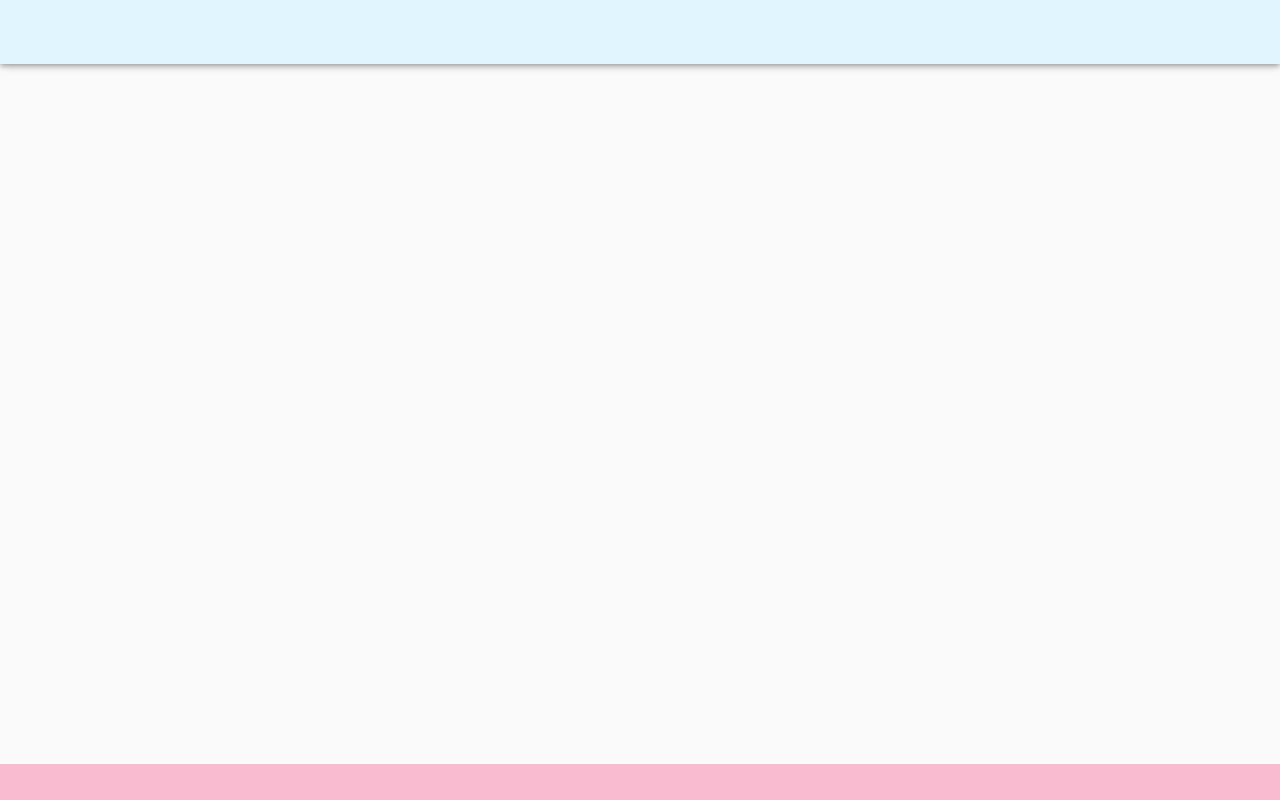
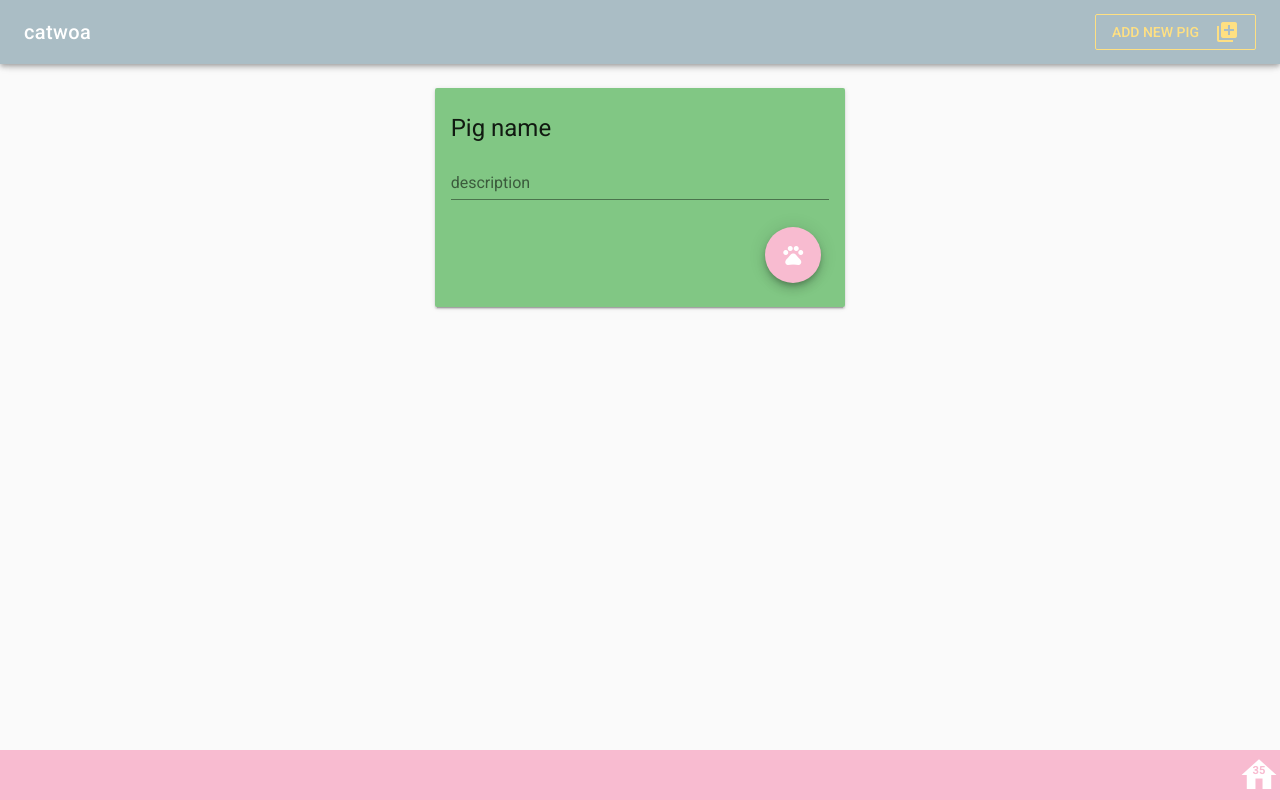
Before and after one commit to tessaSAC/catwoa, a Vue app: page / in a window 1280 px wide. Built offline with nearby package versions, Linux system fonts and the light colour scheme.

Commit message:
adds finished templates and pig names, eslint array-element-newline rule

```diff
--- a/src/App.vue
+++ b/src/App.vue
@@ -1,22 +1,124 @@
 <template>
 <v-app>
-  <v-toolbar app color="primary"></v-toolbar>
+
+  <v-toolbar app color="primary darken-2" dark>
+    <v-toolbar-title>catwoa</v-toolbar-title>
+    <v-spacer />
+    <v-btn outline color="warning">
+      add new pig <v-icon right>library_add</v-icon>
+    </v-btn>
+  </v-toolbar>
+
   <v-content>
-    <v-container fluid>
-      <VPig />
+    <v-container
+      fluid
+      align-content-space-around
+    >
+      <SinglePig />
     </v-container>
   </v-content>
-  <v-footer app color="secondary"></v-footer>
+
+  <v-footer app color="secondary" height="50">
+    <div class="counter">
+      <p class="count secondary--text">35</p>
+      <v-icon class="icon" color="white">home</v-icon>
+    </div>
+  </v-footer>
+
 </v-app>
 </template>
 
 <script>
-import VPig from './components/VPig.vue'
+import SinglePig from './components/SinglePig'
 
 export default {
   name: 'app',
+
   components: {
-    VPig,
+    SinglePig,
+  },
+
+  data() {
+    return {
+      currentPigs: [],
+
+      numAdopted: 0,
+
+      pigNames: [
+        'Fufbey',
+        'Spackles',
+        'After Pie',
+        'Dab',
+        'Pugger P',
+        'Snifket',
+        'Fuzzable',
+        'Fabsy',
+        'Dilrus',
+        'Gooper',
+        'Rockass',
+        'Bless',
+        'Hanger Dan',
+        'Nuzzy',
+        'Spockers',
+        'Mumkle',
+        'Splanky',
+        'Fubby',
+        'Dandan',
+        'Fleury White',
+        'Stargoon',
+        'Princess Pow',
+        'Popchop',
+        'Buzzberry',
+        'Me',
+        'Madly Mean',
+        'Pot',
+        'Mucky',
+        'Fusty',
+        'Fleshy',
+        'Trickles',
+        'Butty Brlomy',
+        'Moonyhen',
+        'Boooy',
+        'Bho8otteeddeeceul',
+      ],
+
+      selectedNames: [],
+    }
+  },
+
+  computed: {
+    availableNames() {
+      return this.shuffle(this.except(this.pigNames, this.selectedNames))
+    },
+  },
+
+  methods: {
+    addPig() {
+      if (!this.pigNames.length) return alert('outta names! <(○｀（●●）´○)>')
+      this.currentPigs.push({ name: this.pigNames.pop() })
+    },
+
+    except(original, unwanted) {
+      const set = new Set(unwanted)
+      return original.filter(v => !set.has(v))
+    },
+
+    shuffle(arr) {
+      let currentIndex = arr.length,
+        tempVal,
+        randomIdx
+
+      while (currentIndex) {
+        // Pick a remaining element...
+        randomIdx = Math.floor(Math.random() * currentIndex)
+        currentIndex -= 1
+        // And swap it with the current element.
+        tempVal = arr[currentIndex]
+        arr[currentIndex] = arr[randomIdx]
+        arr[randomIdx] = tempVal
+      }
+      return arr
+    },
   },
 }
 </script>
@@ -25,4 +127,27 @@ export default {
 #app {
   overflow: hidden;
 }
+
+.v-footer {
+  justify-content: flex-end;
+}
+
+.counter {
+  height: 100%;
+  display: flex;
+
+  .count {
+    position: relative;
+    float: left;
+    top: 0.9rem;
+    right: -50%;
+    font-weight: 900;
+    font-size: 0.8rem;
+  }
+
+  .icon {
+    color: white;
+    font-size: 3rem;
+  }
+}
 </style>
--- /dev/null
+++ b/src/components/PigButts.vue
@@ -0,0 +1,81 @@
+<template>
+<v-speed-dial
+  class="PigButts"
+  v-model="fab"
+  :top="top"
+  :bottom="bottom"
+  :right="right"
+  :left="left"
+  :direction="direction"
+  :open-on-hover="hover"
+  :transition="transition"
+>
+  <v-btn
+    slot="activator"
+    v-model="fab"
+    color="secondary"
+    dark
+    fab
+  >
+    <v-icon>pets</v-icon>
+    <v-icon>close</v-icon>
+  </v-btn>
+  <v-btn
+    fab
+    dark
+    small
+    color="warning"
+  >
+    <v-icon>edit</v-icon>
+  </v-btn>
+
+  <v-btn
+    fab
+    dark
+    small
+    color="success"
+  >
+    <v-icon>home</v-icon>
+  </v-btn>
+</v-speed-dial>
+</template>
+
+<script>
+export default {
+  data: () => ({
+    direction: 'left',
+    fab: false,
+    fling: false,
+    hover: false,
+    tabs: null,
+    top: false,
+    right: true,
+    bottom: true,
+    left: false,
+    transition: 'slide-y-reverse-transition',
+  }),
+
+  computed: {},
+
+  watch: {
+    top(val) {
+      this.bottom = !val
+    },
+    right(val) {
+      this.left = !val
+    },
+    bottom(val) {
+      this.top = !val
+    },
+    left(val) {
+      this.right = !val
+    },
+  },
+}
+</script>
+
+<style lang="scss" scoped>
+.v-btn.v-btn--floating {
+  margin-left: 0.5rem;
+}
+</style>
--- /dev/null
+++ b/src/components/SinglePig.vue
@@ -0,0 +1,52 @@
+<template>
+<v-flex xs12 sm4 offset-sm4>
+  <v-card class="SinglePig" color="accent">
+
+    <v-card-title primary-title>
+      <div class="headline">
+        Pig name
+      </div>
+      <v-text-field
+        label="description"
+      />
+    </v-card-title>
+
+    <v-card-actions>
+      <PigButts />
+    </v-card-actions>
+
+  </v-card>
+</v-flex>
+</template>
+
+<script>
+import PigButts from './PigButts'
+
+export default {
+  components: {
+    PigButts,
+  },
+}
+</script>
+
+
+<style lang="scss" scoped>
+.v-card__ {
+  &title {
+    flex-direction: column;
+    align-items: flex-start;
+  }
+
+  &actions {
+    justify-content: flex-end;
+  }
+}
+
+.headline {
+  margin-bottom: 0.5rem;
+}
+
+.v-text-field {
+  width: 100%;
+}
+</style>
--- a/src/components/VPig.vue
+++ /dev/null
@@ -1,2 +0,0 @@
-<template>
-</template>
--- a/src/main.js
+++ b/src/main.js
@@ -16,7 +16,7 @@ Vue.use(Vuetify, {
     success: '#00B0FF',
   },
   options: {
-    themeVariations: ['primary', 'secondary']
+    themeVariations: ['primary', 'secondary'],
   },
 })
 
```
